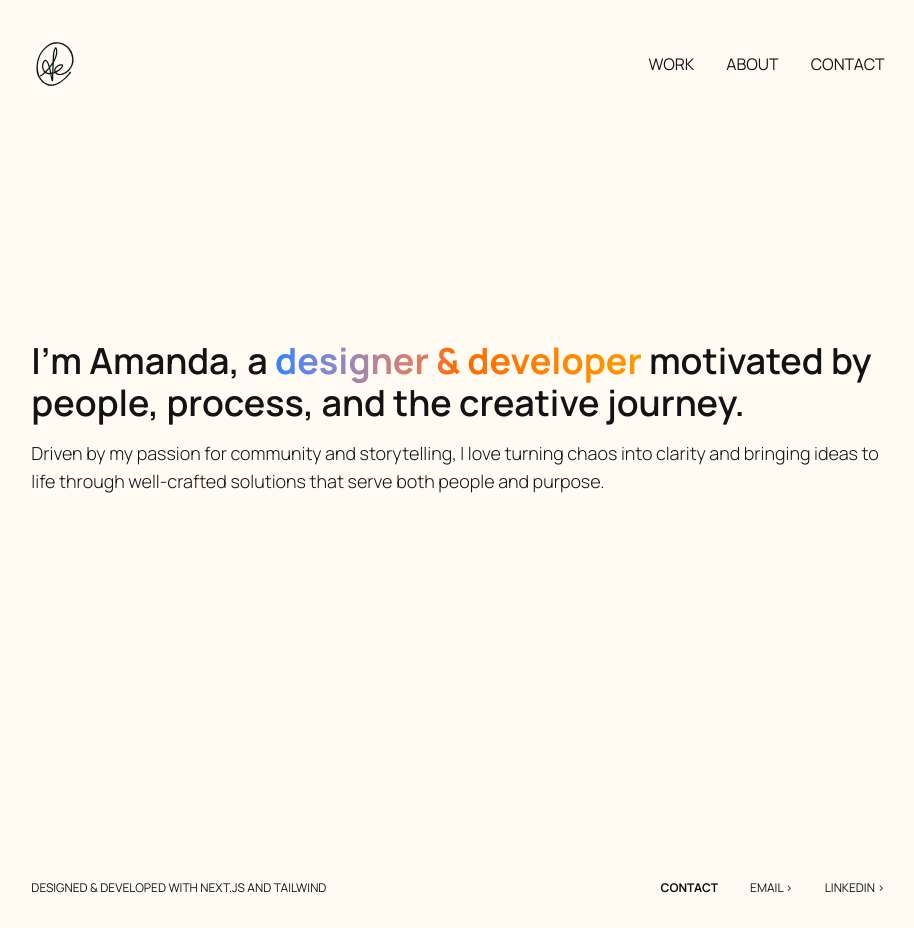
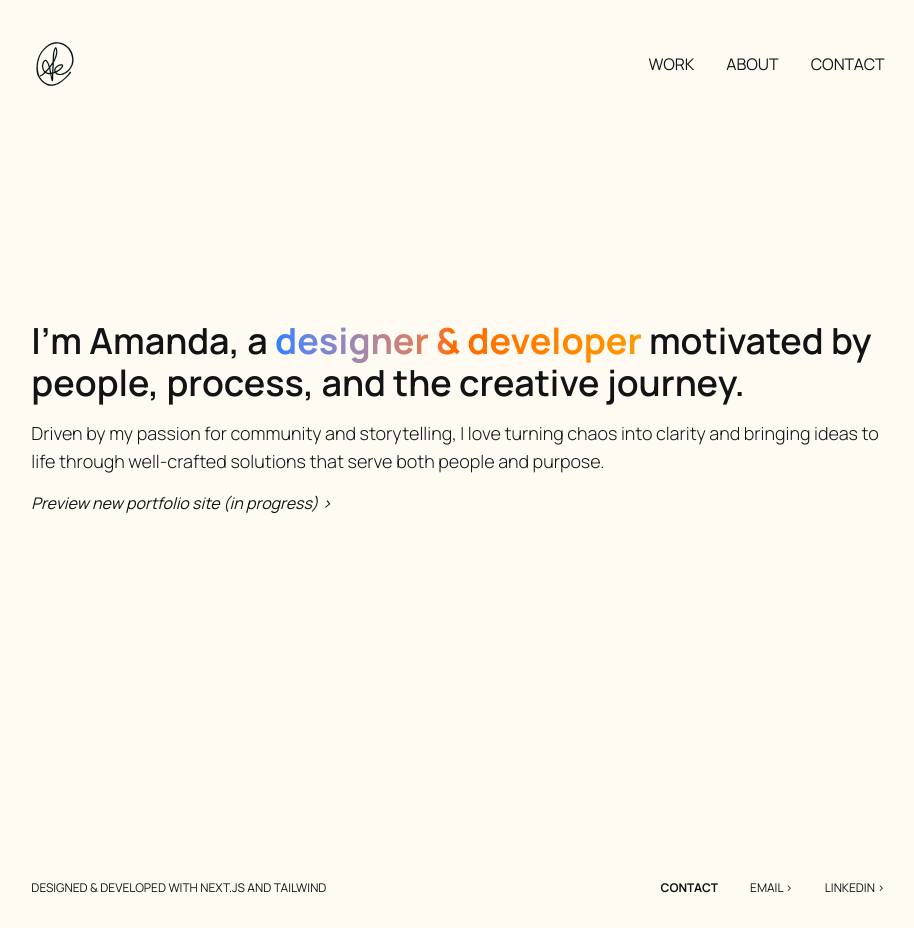
Before and after one commit to aescaba/portfolio, a Next.js app: page / in a window 1280 px wide. Shown: the whole page, without its empty margins (182-1096 px from the left). Built offline with nearby package versions, Linux system fonts and the light colour scheme.

Commit message:
add link to WIP portfolio

```diff
--- a/pages/index.js
+++ b/pages/index.js
@@ -1,4 +1,5 @@
 import styles from '../styles/Home.module.css'
+import Link from 'next/link';
 import { motion } from 'framer-motion';
 
 export default function Home() {
@@ -9,7 +10,8 @@ export default function Home() {
       <h2 class="text-lg font-light">
        Driven by my passion for community and storytelling, I love turning chaos into clarity and bringing ideas to life through well-crafted solutions that serve both people and purpose.
       </h2>
-      {/* <div class="my-6 text-blue-300 font-light text-lg italic">&mdash; Just like me, this website is a constant work in progress :)</div> */}
+      <Link class="text-blue-400 italic" href="https://new--amandaescaba.netlify.app/" target="_blank">Preview new portfolio site (in progress) &gt;</Link>
+      {/* <div class="my-6 text-blue-300 font-light text-lg italic">Preview new portfolio site (in progress) &gt;</div> */}
     </div>
   )
 }
```
